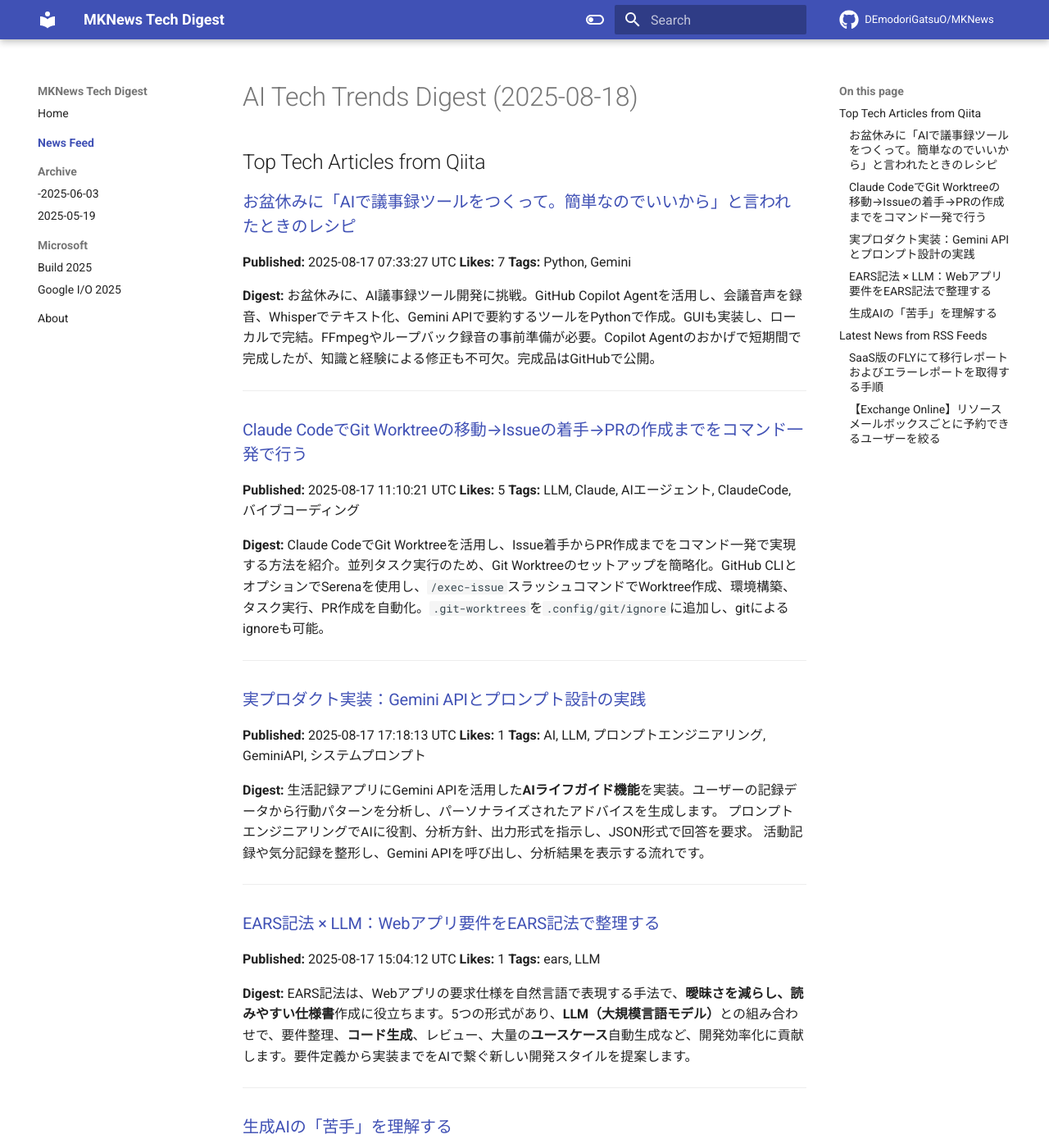
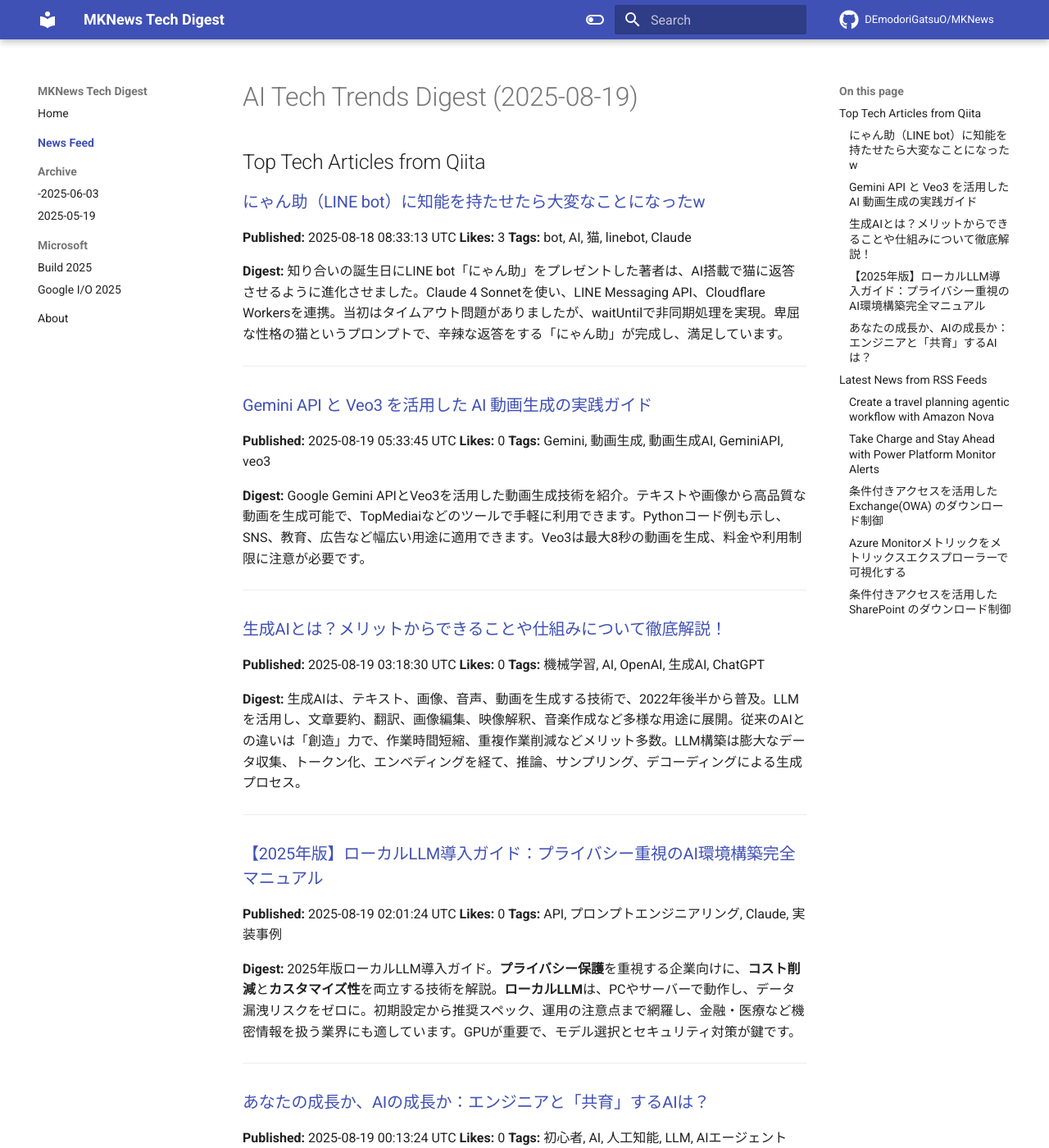
Before and after one commit to DEmodoriGatsuO/MKNews, an MkDocs documentation site: the page built from docs/news/index.md, in a window 1280 px wide and 1400 px high. Shown: the whole window at 82% size. Built offline with MkDocs 1.6.1 and Material for MkDocs 9.7.7, drawn with Linux system fonts in a browser that asks for light colours; comment, search, counter and statistics services are not loaded; some of the changed text lies outside the part shown.

Commit message:
Automated AI Tech Digest - 2025-08-19

```diff
--- a/docs/news/index.md
+++ b/docs/news/index.md
@@ -1,78 +1,107 @@
-# AI Tech Trends Digest (2025-08-18)
+# AI Tech Trends Digest (2025-08-19)
 
 
 ## Top Tech Articles from Qiita
 
 
-### [お盆休みに「AIで議事録ツールをつくって。簡単なのでいいから」と言われたときのレシピ](https://qiita.com/R_28/items/dbcce690a69bf7964423)
-**Published:** 2025-08-17 07:33:27 UTC
-**Likes:** 7
-**Tags:** Python, Gemini
+### [にゃん助（LINE bot）に知能を持たせたら大変なことになったw](https://qiita.com/ahya_emon/items/b5e8623d7015d6276fba)
+**Published:** 2025-08-18 08:33:13 UTC
+**Likes:** 3
+**Tags:** bot, AI, 猫, linebot, Claude
 
 **Digest:**
-お盆休みに、AI議事録ツール開発に挑戦。GitHub Copilot Agentを活用し、会議音声を録音、Whisperでテキスト化、Gemini APIで要約するツールをPythonで作成。GUIも実装し、ローカルで完結。FFmpegやループバック録音の事前準備が必要。Copilot Agentのおかげで短期間で完成したが、知識と経験による修正も不可欠。完成品はGitHubで公開。
+知り合いの誕生日にLINE bot「にゃん助」をプレゼントした著者は、AI搭載で猫に返答させるように進化させました。Claude 4 Sonnetを使い、LINE Messaging API、Cloudflare Workersを連携。当初はタイムアウト問題がありましたが、waitUntilで非同期処理を実現。卑屈な性格の猫というプロンプトで、辛辣な返答をする「にゃん助」が完成し、満足しています。
 
 ---
 
-### [Claude CodeでGit Worktreeの移動→Issueの着手→PRの作成までをコマンド一発で行う](https://qiita.com/getty104/items/388fb3d834f9e2a4f84e)
-**Published:** 2025-08-17 11:10:21 UTC
-**Likes:** 5
-**Tags:** LLM, Claude, AIエージェント, ClaudeCode, バイブコーディング
+### [Gemini API と Veo3 を活用した AI 動画生成の実践ガイド](https://qiita.com/jiahuih561/items/bf92e13a7b0c224db43a)
+**Published:** 2025-08-19 05:33:45 UTC
+**Likes:** 0
+**Tags:** Gemini, 動画生成, 動画生成AI, GeminiAPI, veo3
 
 **Digest:**
-Claude CodeでGit Worktreeを活用し、Issue着手からPR作成までをコマンド一発で実現する方法を紹介。並列タスク実行のため、Git Worktreeのセットアップを簡略化。GitHub CLIとオプションでSerenaを使用し、`/exec-issue`スラッシュコマンドでWorktree作成、環境構築、タスク実行、PR作成を自動化。`.git-worktrees`を`.config/git/ignore`に追加し、gitによるignoreも可能。
+Google Gemini APIとVeo3を活用した動画生成技術を紹介。テキストや画像から高品質な動画を生成可能で、TopMediaiなどのツールで手軽に利用できます。Pythonコード例も示し、SNS、教育、広告など幅広い用途に適用できます。Veo3は最大8秒の動画を生成、料金や利用制限に注意が必要です。
 
 ---
 
-### [実プロダクト実装：Gemini APIとプロンプト設計の実践](https://qiita.com/kaminuma/items/138475ebbc405e777749)
-**Published:** 2025-08-17 17:18:13 UTC
-**Likes:** 1
-**Tags:** AI, LLM, プロンプトエンジニアリング, GeminiAPI, システムプロンプト
+### [生成AIとは？メリットからできることや仕組みについて徹底解説！](https://qiita.com/keiichileograph/items/a8418559bd992b86bf24)
+**Published:** 2025-08-19 03:18:30 UTC
+**Likes:** 0
+**Tags:** 機械学習, AI, OpenAI, 生成AI, ChatGPT
 
 **Digest:**
-生活記録アプリにGemini APIを活用した**AIライフガイド機能**を実装。ユーザーの記録データから行動パターンを分析し、パーソナライズされたアドバイスを生成します。  プロンプトエンジニアリングでAIに役割、分析方針、出力形式を指示し、JSON形式で回答を要求。  活動記録や気分記録を整形し、Gemini APIを呼び出し、分析結果を表示する流れです。
+生成AIは、テキスト、画像、音声、動画を生成する技術で、2022年後半から普及。LLMを活用し、文章要約、翻訳、画像編集、映像解釈、音楽作成など多様な用途に展開。従来のAIとの違いは「創造」力で、作業時間短縮、重複作業削減などメリット多数。LLM構築は膨大なデータ収集、トークン化、エンベディングを経て、推論、サンプリング、デコーディングによる生成プロセス。
 
 ---
 
-### [EARS記法 × LLM：Webアプリ要件をEARS記法で整理する](https://qiita.com/NaokiIshimura/items/490faa689a44c161070f)
-**Published:** 2025-08-17 15:04:12 UTC
-**Likes:** 1
-**Tags:** ears, LLM
+### [【2025年版】ローカルLLM導入ガイド：プライバシー重視のAI環境構築完全マニュアル](https://qiita.com/k_nabe/items/0acabec991802e510652)
+**Published:** 2025-08-19 02:01:24 UTC
+**Likes:** 0
+**Tags:** API, プロンプトエンジニアリング, Claude, 実装事例
 
 **Digest:**
-EARS記法は、Webアプリの要求仕様を自然言語で表現する手法で、**曖昧さを減らし、読みやすい仕様書**作成に役立ちます。5つの形式があり、**LLM（大規模言語モデル）**との組み合わせで、要件整理、**コード生成**、レビュー、大量の**ユースケース**自動生成など、開発効率化に貢献します。要件定義から実装までをAIで繋ぐ新しい開発スタイルを提案します。
+2025年版ローカルLLM導入ガイド。**プライバシー保護**を重視する企業向けに、**コスト削減**と**カスタマイズ性**を両立する技術を解説。**ローカルLLM**は、PCやサーバーで動作し、データ漏洩リスクをゼロに。初期設定から推奨スペック、運用の注意点まで網羅し、金融・医療など機密情報を扱う業界にも適しています。GPUが重要で、モデル選択とセキュリティ対策が鍵です。
 
 ---
 
-### [生成AIの「苦手」を理解する](https://qiita.com/tyoko010/items/606ddc11bfb1193255b6)
-**Published:** 2025-08-17 14:18:57 UTC
-**Likes:** 1
-**Tags:** 生成AI, LLM, ハルシネーション
+### [あなたの成長か、AIの成長か：エンジニアと「共育」するAIは？](https://qiita.com/Shawin/items/5b4c12a6dd9fb896dfa5)
+**Published:** 2025-08-19 00:13:24 UTC
+**Likes:** 0
+**Tags:** 初心者, AI, 人工知能, LLM, AIエージェント
 
 **Digest:**
-生成AI（LLM）は万能ではなく、数値計算、トークン単位での情報処理、嘘を真実らしく説明する点が苦手です。例えば、計算間違いや単語内の文字数誤認識、存在しない機能の説明が挙げられます。正確な情報処理には外部ツールや検索機能と連携するなど、工夫が必要です。
+AI進化でエンジニアの仕事は変革期。単なるツールではなく「共育」が重要。AIの個性を理解し、論理思考型、情報収集型、創造型と使い分け、自身の能力を伸ばす。教師として学習、壁打ち相手として思考整理、共同作業者として創造性を高める。AIと連携し、創造的かつ効率的なエンジニアへ進化する。
 
 ---
 
 ## Latest News from RSS Feeds
 
 
-### [SaaS版のFLYにて移行レポートおよびエラーレポートを取得する手順](https://blog.jbs.co.jp/entry/2025/08/18/141422)
-**Source:** JBS Blog
-**Published:** 2025-08-18 05:14:22 UTC
-**Tags:** FLY, FLYSaaS
+### [Create a travel planning agentic workflow with Amazon Nova](https://aws.amazon.com/blogs/machine-learning/create-a-travel-planning-agentic-workflow-with-amazon-nova/)
+**Source:** AWS ML Blog
+**Published:** 2025-08-18 20:30:15 UTC
+**Tags:** Advanced (300), Amazon Bedrock, Amazon Nova, Generative AI
 
 **Digest:**
-SaaS版FLYのリリースに伴い、データ移行が活発化。移行の詳細確認のため、FLYにおける移行レポートとエラーレポート生成の手順が重要に。円滑なデータ移行には、これらのレポートを活用し、問題点を迅速に把握することが求められます。
+Amazon NovaとLangGraphを活用し、旅行計画を簡素化するAIエージェントを紹介。React.jsのチャットインターフェースで、LLMによる自然言語理解と外部API連携を実現。**Amazon Nova Pro/Lite**モデルを使用し、**LangGraph**による複雑な処理を効率化。**DynamoDB**で状態管理、**Secrets Manager**でAPIキーを保護。デプロイはAWS CDKで、GitHubリポジトリでコード公開。
 
 ---
 
-### [【Exchange Online】リソースメールボックスごとに予約できるユーザーを絞る](https://blog.jbs.co.jp/entry/2025/08/18/115605)
-**Source:** JBS Blog
-**Published:** 2025-08-18 02:56:05 UTC
-**Tags:** Exchange Online, Microsoft 365
+### [Take Charge and Stay Ahead with Power Platform Monitor Alerts](https://www.microsoft.com/en-us/power-platform/blog/power-apps/take-charge-and-stay-ahead-with-power-platform-monitor-alerts/)
+**Source:** Microsoft Power Automate Blog
+**Published:** 2025-08-18 15:00:40 UTC
 
 **Digest:**
-会議室やプロジェクター予約を効率化するリソースメールボックス。特定ユーザーへの予約制限方法を解説します。予約の承認/拒否オプション設定や、予約時間帯の制限、ユーザーグループによるアクセス制御などを活用し、会議室利用を最適化。
+Power Platformの「Monitor Alerts」は、Power Platform管理者に問題発生前の対策を可能にします。カスタムの**ヘルスしきい値**を設定し、アプリやフローのパフォーマンス低下を**通知**。**Power Platform管理センター**で利用可能、設定不要で、**キャンバスアプリ**、**モデル駆動型アプリ**、**クラウドフロー**、**デスクトップフロー**に対応。**アラート**から迅速な対応が可能になり、問題解決に集中できます。
 
 ---
+
+### [条件付きアクセスを活用した Exchange(OWA) のダウンロード制御](https://blog.jbs.co.jp/entry/2025/08/19/145120)
+**Source:** JBS Blog
+**Published:** 2025-08-19 05:51:20 UTC
+**Tags:** 条件付きアクセス, Azure AD, Microsoft Entra ID, Exchange Online
+
+**Digest:**
+以前解説したSharePointのファイルダウンロード制御は、Exchange Onlineでも可能です。この記事では、ダウンロード制御の概要、注意事項、PowerShell設定、条件付きアクセス設定、ポリシー内容、設定後の動作を解説。SharePoint、OneDrive、Teamsに加え、Exchange Onlineでのファイルダウンロード制御を実現できます。
+
+---
+
+### [Azure Monitorメトリックをメトリックスエクスプローラーで可視化する](https://blog.jbs.co.jp/entry/2025/08/19/114129)
+**Source:** JBS Blog
+**Published:** 2025-08-19 02:41:29 UTC
+**Tags:** Azure, Azure Portal, Azure Monitor, Tech
+
+**Digest:**
+Azureリソースの性能監視には、Azure Monitorメトリックとメトリックスエクスプローラーが役立ちます。Azure Monitorメトリックは、ネイティブプラットフォームメトリックを提供し、課金によって長期保存やアラート設定が可能。メトリックスエクスプローラーでは、グラフ作成、メトリック比較、ダッシュボード保存による可視化が実現できます。
+
+---
+
+### [条件付きアクセスを活用した SharePoint のダウンロード制御](https://blog.jbs.co.jp/entry/2025/08/19/100337)
+**Source:** JBS Blog
+**Published:** 2025-08-19 01:03:37 UTC
+**Tags:** 条件付きアクセス, Azure AD, Microsoft Entra ID, SharePoint
+
+**Digest:**
+リモートワーク普及で情報漏洩リスクが高まる中、Microsoft Entra IDの条件付きアクセスポリシーを活用した「ダウンロード制御」が重要です。SharePoint Onlineでのファイルダウンロード制御について、概要と設定方法を解説します。機密ファイルのダウンロード対策として、ダウンロード制御の活用を検討しましょう。
+
+---
```
